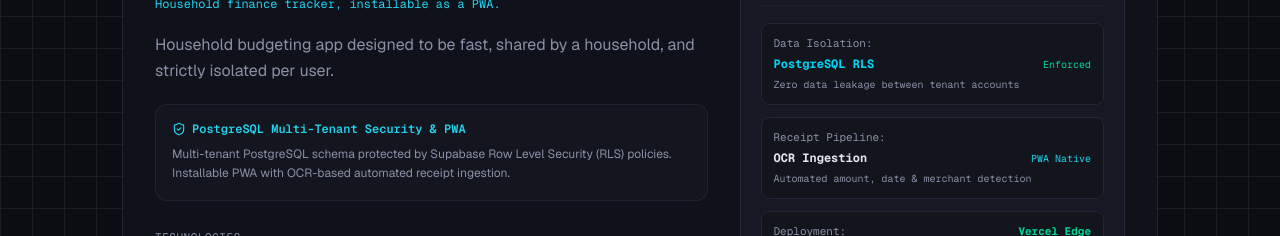
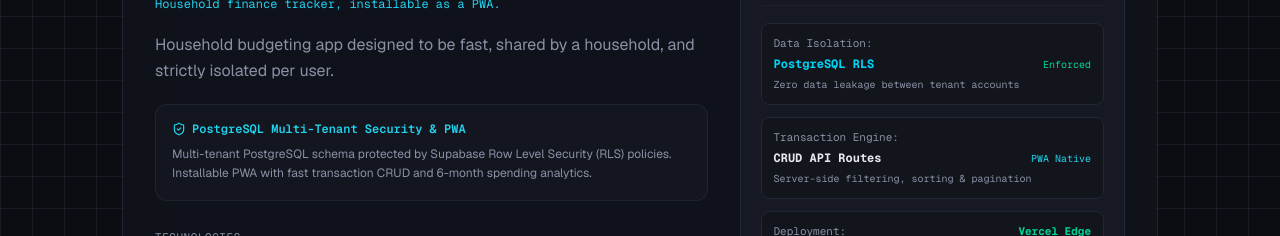
Before and after one commit to MakrandGhodke/portfolio, a Next.js app: page / in a window 1280 px wide. Shown: the part 1840-2076 px from the top of the page. Built offline with nearby package versions, Linux system fonts and the light colour scheme.

Commit message:
fix(copy): remove OCR claims from SpendWise across portfolio

```diff
--- a/content/changelog.ts
+++ b/content/changelog.ts
@@ -46,7 +46,7 @@ export const changelogEntries: ChangelogEntry[] = [
     projectSlug: "spendwise",
     title: "Row Level Security (RLS) policies & Supabase Auth integration",
     summary:
-      "Implemented multi-tenant tenant isolation in PostgreSQL using Supabase RLS. Enforced strict user-level access across all transaction, budget, and receipt storage tables.",
+      "Implemented multi-tenant tenant isolation in PostgreSQL using Supabase RLS. Enforced strict user-level access across all transaction, budget, and category tables.",
     tags: ["PostgreSQL", "Supabase", "Security", "Auth"],
   },
   {
--- a/content/projects.ts
+++ b/content/projects.ts
@@ -185,14 +185,14 @@ export const projects: ProjectData[] = [
     },
     highlights: [
       "6-month interactive analytics dashboard with spending velocity graphs.",
-      "OCR-based receipt ingestion parsing totals, date, and vendor details.",
+      "Fast transaction CRUD with server-side filtering, sorting, and pagination.",
       "Installable Progressive Web App (PWA) tested on iOS Safari and Android Chrome.",
       "Edge-deployed on Vercel with serverless data fetching and optimized caching.",
       "Zero telemetry trackers or third-party ad SDKs.",
     ],
     improvements: [
-      "Optimizing OCR latency with an on-device WebAssembly parser",
-      "Custom recurring expense categorization rules engine",
+      "Recurring expense scheduling and automated rule categorization",
+      "Budget threshold push notifications for monthly limits",
       "Multi-currency exchange rate sync via European Central Bank API",
     ],
   },
--- a/src/app/projects/spendwise/page.tsx
+++ b/src/app/projects/spendwise/page.tsx
@@ -23,7 +23,7 @@ import {
 export const metadata = {
   title: "SpendWise Case Study | Makrand Ghodke",
   description:
-    "Household finance tracker installable as a PWA. Multi-tenant PostgreSQL schema with Row Level Security, Next.js API routes, and OCR receipt ingestion.",
+    "Household finance tracker installable as a PWA. Multi-tenant PostgreSQL schema with Row Level Security, Next.js API routes, and 6-month spending analytics.",
 };
 
 export default function SpendWisePage() {
@@ -162,11 +162,11 @@ export default function SpendWisePage() {
                     <span className="text-text">Rewe City Market</span>
                     <span className="text-accent font-bold">-€ 34.20</span>
                   </div>
-                  <span className="text-[10px] text-emerald-400">OCR Ingested</span>
+                  <span className="text-[10px] text-emerald-400">Groceries • Card</span>
                 </div>
 
                 <div className="rounded-lg border border-accent/40 bg-accent/10 p-2 text-center text-accent text-[11px] font-semibold">
-                  + Add Receipt via Camera
+                  + New Transaction
                 </div>
               </div>
             </DeviceFrame>
--- a/src/components/home/FeaturedProjects.tsx
+++ b/src/components/home/FeaturedProjects.tsx
@@ -122,7 +122,7 @@ export function FeaturedProjects() {
                   <p className="text-muted leading-relaxed">
                     {project.slug === "digiguide"
                       ? "Resolved 30% → 100% classification accuracy on 5 baseline classes by fixing RGB channel conversions before CLIP. 512-dim FAISS IndexFlatL2 matching with similarity ≥ 0.85."
-                      : "Multi-tenant PostgreSQL schema protected by Supabase Row Level Security (RLS) policies. Installable PWA with OCR-based automated receipt ingestion."}
+                      : "Multi-tenant PostgreSQL schema protected by Supabase Row Level Security (RLS) policies. Installable PWA with fast transaction CRUD and 6-month spending analytics."}
                   </p>
                 </div>
 
@@ -211,13 +211,13 @@ export function FeaturedProjects() {
                     </div>
 
                     <div className="p-3 rounded-lg bg-surface border border-border space-y-1.5">
-                      <div className="text-[11px] text-muted">Receipt Pipeline:</div>
+                      <div className="text-[11px] text-muted">Transaction Engine:</div>
                       <div className="flex items-center justify-between">
-                        <span className="text-text font-bold">OCR Ingestion</span>
+                        <span className="text-text font-bold">CRUD API Routes</span>
                         <span className="text-[10px] text-accent">PWA Native</span>
                       </div>
                       <p className="text-[10px] text-muted">
-                        Automated amount, date & merchant detection
+                        Server-side filtering, sorting & pagination
                       </p>
                     </div>
 
--- a/src/components/projects/ArchitectureDiagram.tsx
+++ b/src/components/projects/ArchitectureDiagram.tsx
@@ -64,7 +64,7 @@ export function ArchitectureDiagram() {
           </div>
         </div>
 
-        {/* Layer 2: API & OCR */}
+        {/* Layer 2: API & Data Engine */}
         <div
           onClick={() => setSelectedLayer("api")}
           className={`rounded-xl border p-5 space-y-3 cursor-pointer transition-all ${
@@ -78,9 +78,9 @@ export function ArchitectureDiagram() {
             <Server className="w-4 h-4 text-accent" />
           </div>
 
-          <h4 className="font-bold text-base text-text">Next.js API & OCR</h4>
+          <h4 className="font-bold text-base text-text">Next.js API Routes</h4>
           <p className="text-xs text-muted leading-relaxed">
-            REST routes for transactions (filter, sort, pagination). Dedicated OCR pipeline parsing receipt amounts, merchants, and dates.
+            REST routes for transactions with server-side filtering, sorting, cursor pagination, and real-time category aggregation.
           </p>
 
           <div className="pt-2 font-mono text-[11px] text-accent flex items-center gap-1">
@@ -136,9 +136,9 @@ WITH CHECK (auth.uid() = user_id);`}
 
         {selectedLayer === "api" && (
           <div className="space-y-1.5 pt-1 text-muted">
-            <p className="text-text font-semibold">Server-Side Endpoints & OCR Ingestion:</p>
-            <p>• <code className="text-accent">GET /api/transactions</code>: Server-side cursor pagination, date range slicing, category breakdown.</p>
-            <p>• <code className="text-accent">POST /api/ocr-scan</code>: Receives camera capture of paper receipt, extracts bounding boxes for date, total amount, and merchant name.</p>
+            <p className="text-text font-semibold">Server-Side Endpoints & Data Engine:</p>
+            <p>• <code className="text-accent">GET /api/transactions</code>: Server-side cursor pagination, date range slicing, and monthly category breakdown.</p>
+            <p>• <code className="text-accent">POST /api/transactions</code>: Validates transaction payload, handles structured expense categorization, and triggers optimistic client update.</p>
           </div>
         )}
 
```
